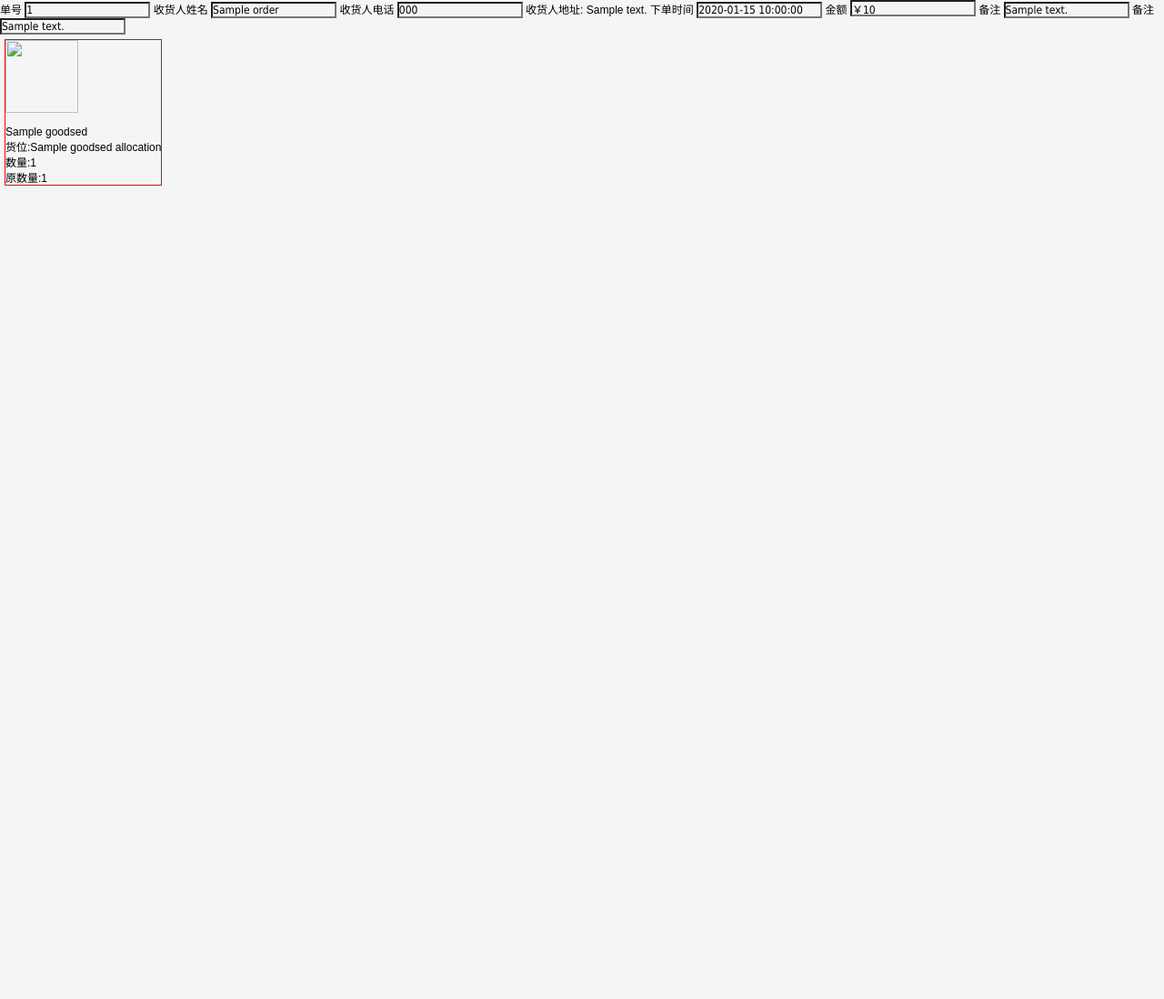
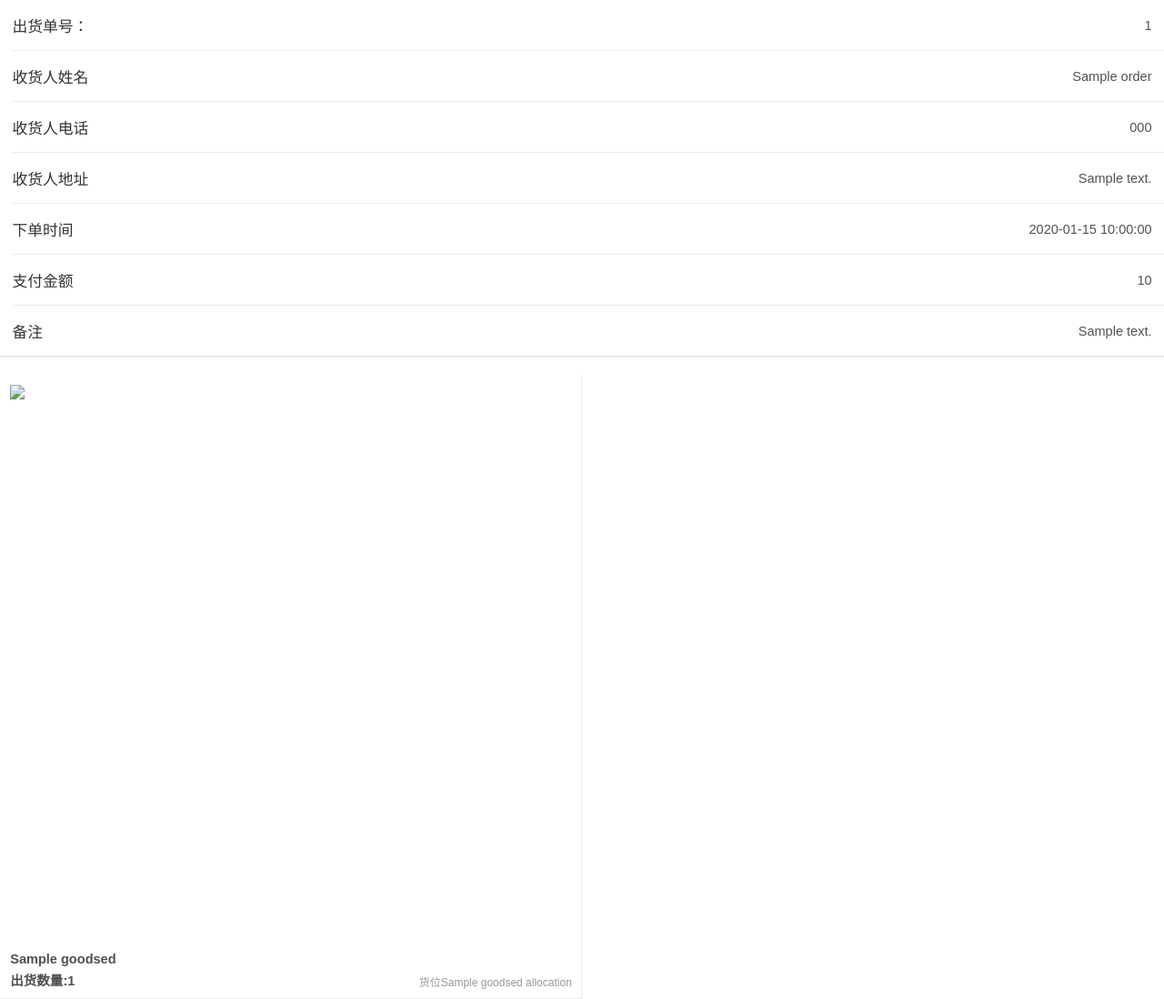
Before and after one commit to anaf007/mall, a Python web app: template templates/store/show_order.html in a window 1280 px wide. Shown: the whole page at 91% size. Before the commit the page ends 204 px from the top, so only its background shows below. Run offline with Jinja, Linux system fonts and the light colour scheme; the template is opened without the code that fills it: most values are stand-ins (such as "Sample title", 1, 10 or a date in 2020); some libraries are stand-ins or nearby versions.

Commit message:
change store ui

```diff
--- a/templates/store/show_order.html
+++ b/templates/store/show_order.html
@@ -1,54 +1,86 @@
-{{ ckeditor.load() }}
 {%extends 'store/base.html'%}
 {% block title %} 出货单详情 {%endblock%}
 {% block body %}
+<style type="text/css">
+  body{background-color: white;}
+</style>
 
-<div class="Release_list_box">
-
-
- <a href="#"> <label >单号</label> <input type="text" value='{{ order.number }} '></a>
- <a href="#"> <label >收货人姓名</label> <input type="text" value='{{ order.receive_name }} '></a>
- <a href="#"> <label >收货人电话</label> <input type="text" value='{{ order.receive_phone }} '></a>
- <a href="#" style="height:auto;"> <label >收货人地址:</label> {{ order.receive_address }}
-
- <a href="#"> <label >下单时间</label> <input type="text" value='{{ order.buy_time }} '></a>
- <a href="#"> <label >金额</label> <input type="text" value='￥{{ order.pay_price }} '></a>
- <a href="#"> <label >备注</label> <input type="text" value='{{ order.note }} '></a>
-
- <a href="#"> <label >备注</label> <input type="text" value='{{ order.note }} '></a>
-
-
- <div style="bottom:150px;">
-        {%for i in order.sale_id%}
-        <div style="border:1px solid red; float:left; margin:5px;">
-    <img class="photo" src="{{url_for('public.get_thumbnail',filename=i.goodsed.main_photo)}}" width="80" height="80"> <br>
-    {{i.goodsed.title}} <br>
-    货位:{{i.goodsed_allocation.name}} <br>
-    数量:{{i.count}} <br>
-    原数量:{{i.residue_count}} <br>
+<div class="m-cell">
+    <div class="cell-item">
+        <div class="cell-left">出货单号：</div>
+        <div class="cell-right">{{ order.number }}</div>
     </div>
-{%endfor%}
+    <div class="cell-item">
+        <div class="cell-left">收货人姓名</div>
+        <div class="cell-right">{{ order.receive_name }}</div>
+    </div>
+    <div class="cell-item">
+        <div class="cell-left">收货人电话</div>
+        <div class="cell-right">{{ order.receive_phone }}</div>
+    </div>
+    <div class="cell-item">
+        <div class="cell-left">收货人地址</div>
+        <div class="cell-right">{{ order.receive_address }}</div>
+    </div>
+    <div class="cell-item">
+        <div class="cell-left">下单时间</div>
+        <div class="cell-right">{{ order.buy_time }}</div>
+    </div>
+    <div class="cell-item">
+        <div class="cell-left">支付金额</div>
+        <div class="cell-right">{{ order.pay_price }}</div>
     </div>
 
 
-
+    {%if order.note%}
+    <div class="cell-item">
+        <div class="cell-left">备注</div>
+        <div class="cell-right">{{ order.note }}</div>
+    </div>
+    {%endif%}
 </div>
 
-<div class="operationBox">
+
+<article class="m-list list-theme3">
+    {%for i in order.sale_id%}
+    <a href="javascript:;" class="list-item">
+        <div class="list-img">
+            <img src="{{url_for('public.get_thumbnail',filename=i.goodsed.main_photo)}}">
+        </div>
+        <div class="list-mes">
+            <h3 class="list-title">{{i.goodsed.title}}</h3>
+            <div class="list-mes-item">
+                <div>
+                    <span class="list-title">出货数量:{{i.count}}</span>
+                </div>
+                <div>货位{{i.goodsed_allocation.name}}</div>
+            </div>
+        </div>
+    </a>
+    {%endfor%}
+</article>
+
+
+
 {%if order.order_state==0%}
-    <input class="goShoppingcartBtn" type="submit" value="拒绝送货" onclick="javascript:if(confirm('您要决绝送货到该地址吗?确定后用户将不能再用此地址进行下单购买。'))location='{{url_for('store.order_reject',id=order.id)}}'">
+<div class="m-grids-2">
+    <a href="#" class="grids-item">
+       <button type="button" class="btn-block btn-warning" onclick="javascript:if(confirm('您要决绝送货到该地址吗?确定后用户将不能再用此地址进行下单购买。'))location='{{url_for('store.order_reject',id=order.id)}}'">拒绝送货</button>
+    </a>
+    <a href="#" class="grids-item">
+       <button type="button" class="btn-block btn-danger" onclick="window.location = '{{url_for('store.order_confirm',id=order.id)}}'">开始送货</button>
+    </a>
+</div>
 
-  <input class="goBuyBtn" type="button" value="开始送货" onclick="window.location = '{{url_for('store.order_confirm',id=order.id)}}'">
   {%endif%}
+
   {%if order.order_state==1%}
-   <input class="goShoppingcartBtn" type="submit" value="订单已送货" style="width:100%">
+   <button type="button" class="btn-block btn-warning">订单已完成</button>
  {%endif%}
 
   {%if order.order_state==3%}
-   <input class="goShoppingcartBtn" type="submit" value="订单已关闭" style="width:100%">
+   <button type="button" class="btn-block btn-error">订单已关闭</button>
  {%endif%}
-
-</div>
 
 
 {%endblock%}
--- a/templates/store/show_receipt.html
+++ b/templates/store/show_receipt.html
@@ -62,9 +62,9 @@
                     <h3 class="list-title">{{i.goodsed.title}}</h3>
                     <div class="list-mes-item">
                         <div>
-                            <span class="list-title">货位{{i.goods_allocation.name}}</span>
+                            <span class="list-title">进货数量:{{i.stock_count}}</span>
                         </div>
-                        <div>进货数量{{i.stock_count}}</div>
+                        <div>货位{{i.goods_allocation.name}}</div>
                     </div>
                 </div>
             </a>
```
Also changed, not shown: templates/store/home.html (+7 -5 lines), templates/store/sell.html (+19 -13 lines), static/images/ydui03.png (added), static/images/ydui04.png (added). Lines whose indentation alone changed are shown as unchanged.
